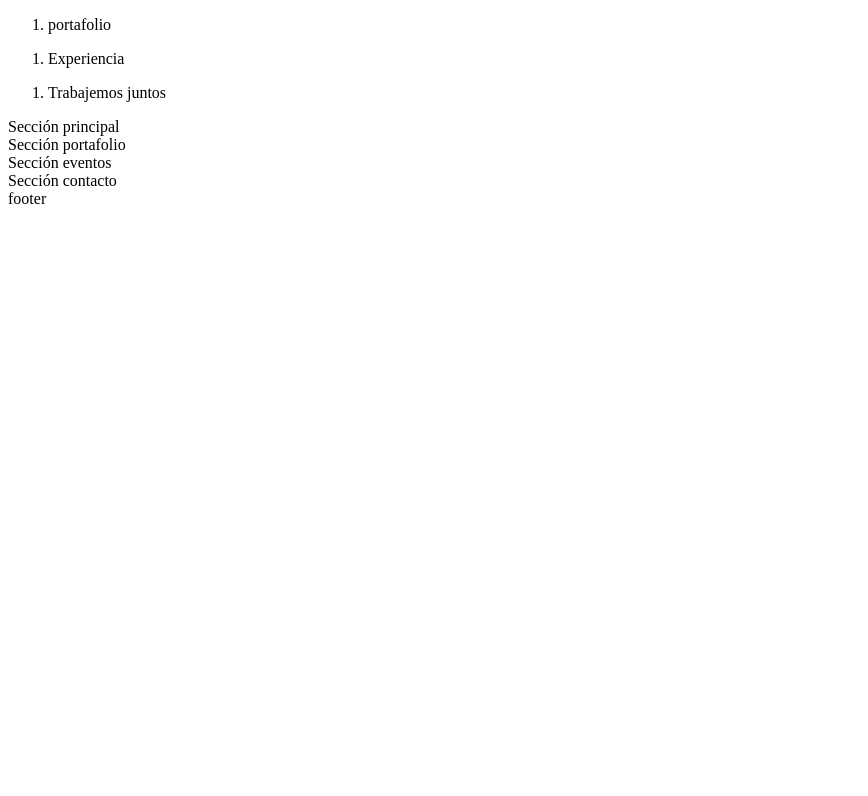
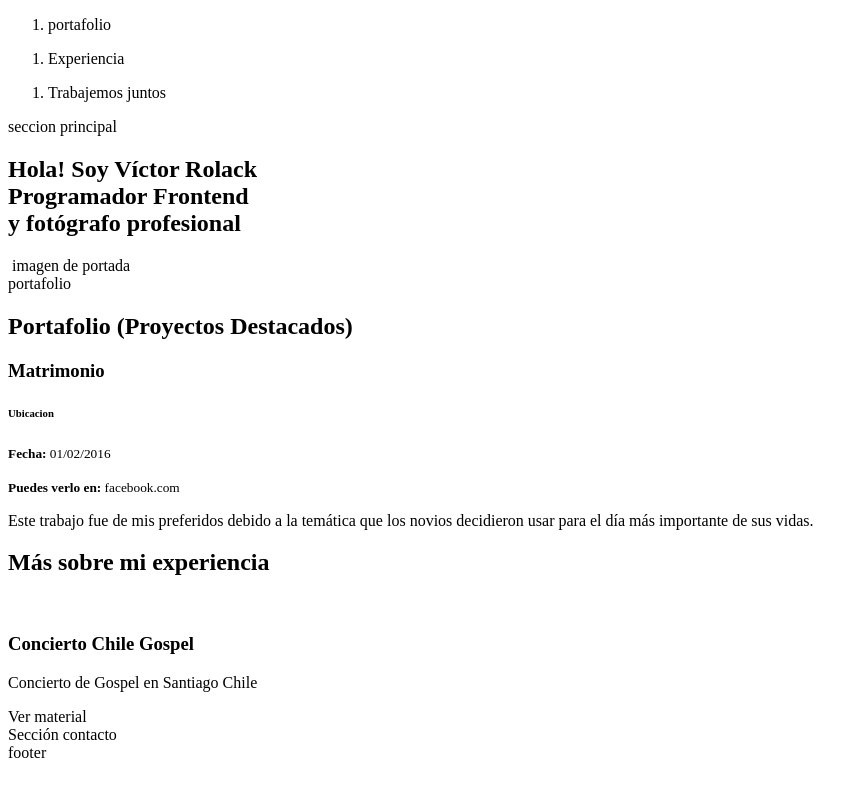
Before and after one commit to vcrolack/curso-de-desarrollo-web, a plain HTML site: page index.html in a window 1280 px wide. Shown: the whole page, without its empty margins (0-868 px from the left). Drawn offline with Linux system fonts and the light colour scheme.

Commit message:
Continuamos trabajando en la estructura del protafolio, en especifico, en su secciones.

```diff
--- a/index.html
+++ b/index.html
@@ -23,9 +23,36 @@
                     </ol>
             </nav>
         </header>
-        <section>Sección principal</section>
-        <section>Sección portafolio</section>
-        <section>Sección eventos</section>
+        <section> seccion principal
+            <h1> Hola! Soy <strong>Víctor Rolack</strong> <br/> Programador <strong>Frontend</strong> <br/> y <strong>fotógrafo</strong> profesional</h1>
+            <img/> imagen de portada
+        </section>
+        <section> portafolio
+            <article>
+                <h2>Portafolio (Proyectos Destacados)</h2>
+                <article>
+                    <h3>Matrimonio</h3>
+                    <h6>Ubicacion</h6>
+                    <p><small><strong>Fecha:</strong> 01/02/2016</small></p>
+                    <p><small><strong>Puedes verlo en:</strong> facebook.com</small></p>
+                    <p>Este trabajo fue de mis preferidos debido a la temática
+                        que los novios decidieron usar para el día más importante de sus vidas.</p>
+                </article>
+            </article>
+        </section>
+        <section>
+            <article>
+                <h2>Más sobre mi experiencia</h2>
+                <article>
+                    <figure>
+                        <img/>
+                    </figure>
+                    <h3>Concierto Chile Gospel</h3>
+                    <p>Concierto de Gospel en Santiago Chile</p>
+                    <a>Ver material</a>
+                </article>
+            </article>
+        </section>
         <section>Sección contacto</section>
         <footer>footer</footer>
     </body>
```
